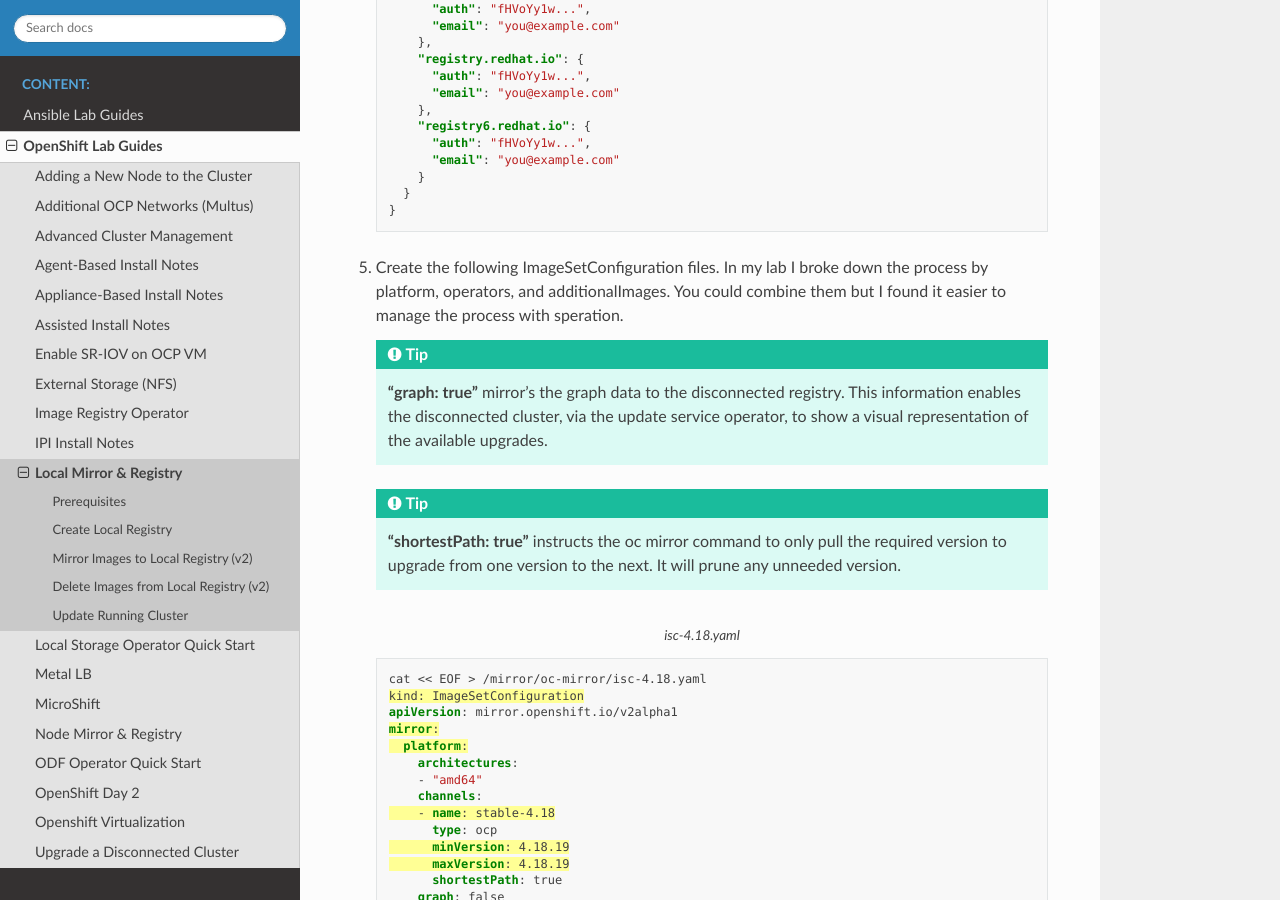
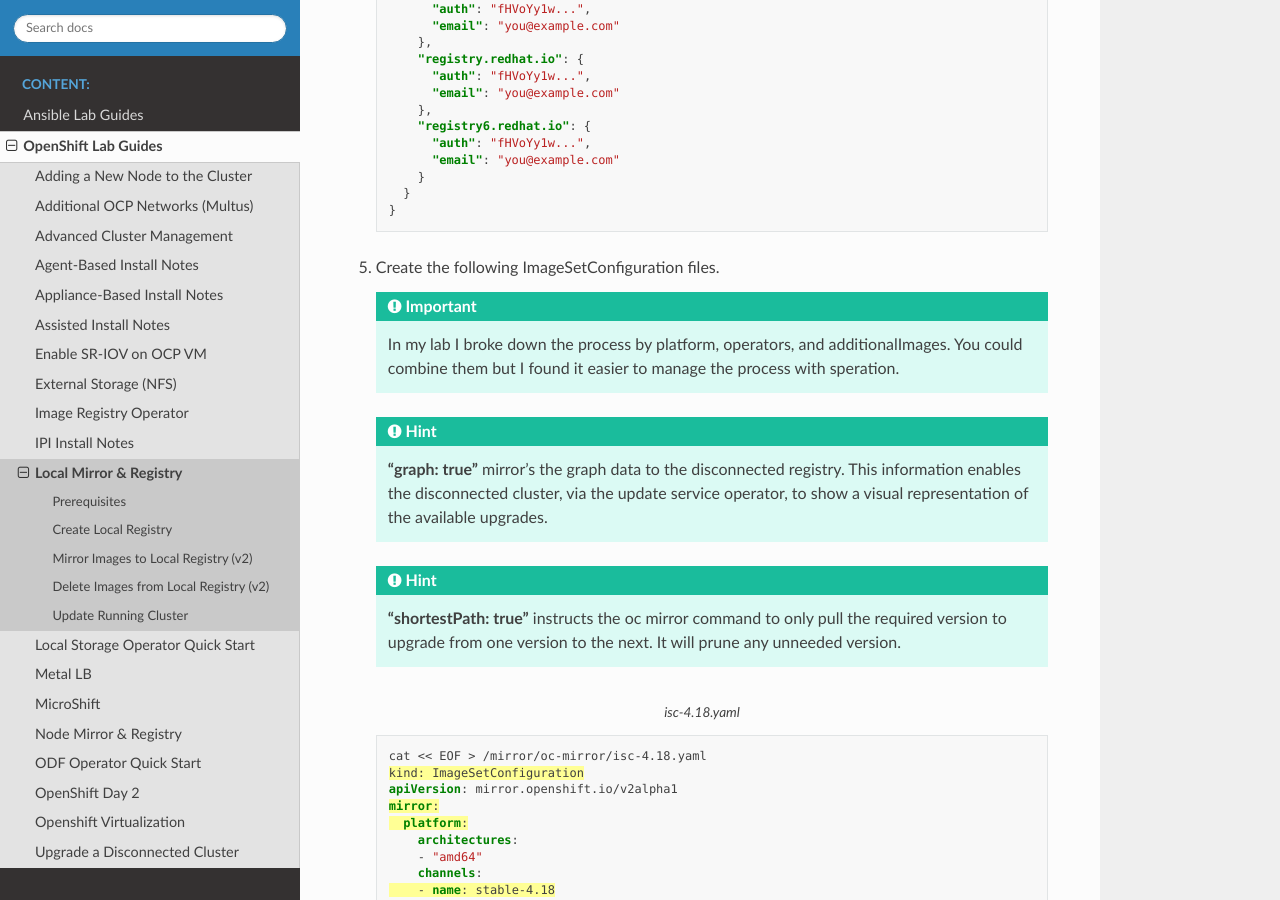
Before and after one commit to vtog/labGuides, a Sphinx documentation site: the page built from source/ocp/local-mirror-registry.rst, in a window 1280 px wide and 900 px high, scrolled down 4509 px. Built offline with Sphinx 7.4.7 and the Read the Docs theme 3.1.0, drawn with Linux system fonts in a browser that asks for light colours; pages that are not in the unit, such as notebooks, are missing from menus; some of the changed lines change nothing that is shown.

Commit message:
fixed local typo, added important hint

```diff
--- a/source/ocp/local-mirror-registry.rst
+++ b/source/ocp/local-mirror-registry.rst
@@ -213,16 +213,18 @@
         }
       }
 
-#. Create the following ImageSetConfiguration files. In my lab I broke down the
-   process by platform, operators, and additionalImages. You could combine them
-   but I found it easier to manage the process with speration.
+#. Create the following ImageSetConfiguration files.
 
-   .. tip:: **"graph: true"** mirror's the graph data to the disconnected
+   .. important:: In my lab I broke down the process by platform, operators, and
+      additionalImages. You could combine them but I found it easier to manage
+      the process with speration.
+
+   .. hint:: **"graph: true"** mirror's the graph data to the disconnected
       registry. This information enables the disconnected cluster, via the
       update service operator, to show a visual representation of the available
       upgrades.
 
-   .. tip:: **"shortestPath: true"** instructs the oc mirror command to only pull
+   .. hint:: **"shortestPath: true"** instructs the oc mirror command to only pull
       the required version to upgrade from one version to the next. It will
       prune any unneeded version.
 
@@ -252,7 +254,7 @@
 
    .. code-block:: yaml
       :caption: isc-4.18-operators.yaml
-      :emphasize-lines: 2,4-6,34
+      :emphasize-lines: 2,4-6,35
 
       cat << EOF > /mirror/oc-mirror/isc-4.18-operators.yaml
       kind: ImageSetConfiguration
```
